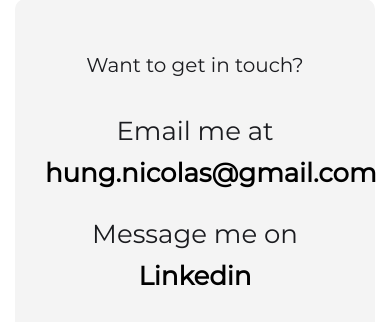
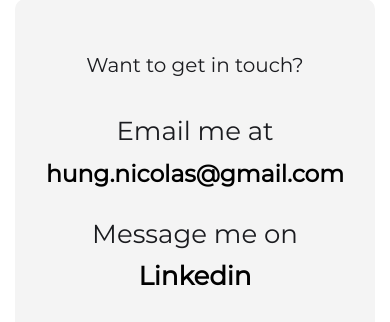
Before and after one commit to nicohung/nicohung.github.io, a PHP site: page /buy_the_buzz.html in a window 390 px wide. Shown: the part 6178-6500 px from the top of the page. Run offline with PHP 8.4, Linux system fonts and the light colour scheme; some libraries are stand-ins or nearby versions.

Commit message:
Update style.css

```diff
--- a/style.css
+++ b/style.css
@@ -862,6 +862,9 @@
 	.contact-content h2 {
 		margin-bottom: 20px;
 	}
+	#footer-email {
+		font-size: 6vw;
+	}
 	.footer {
   		padding: 0px 15px 0px 15px;
 	}
```
